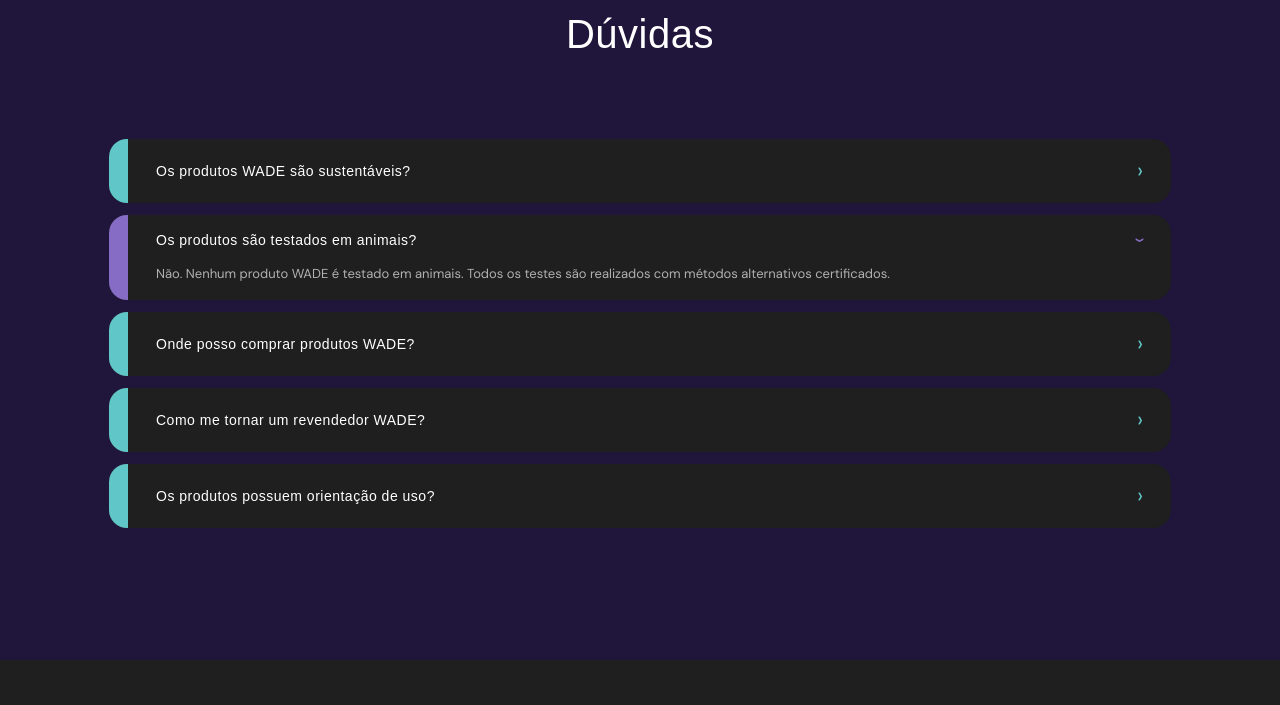
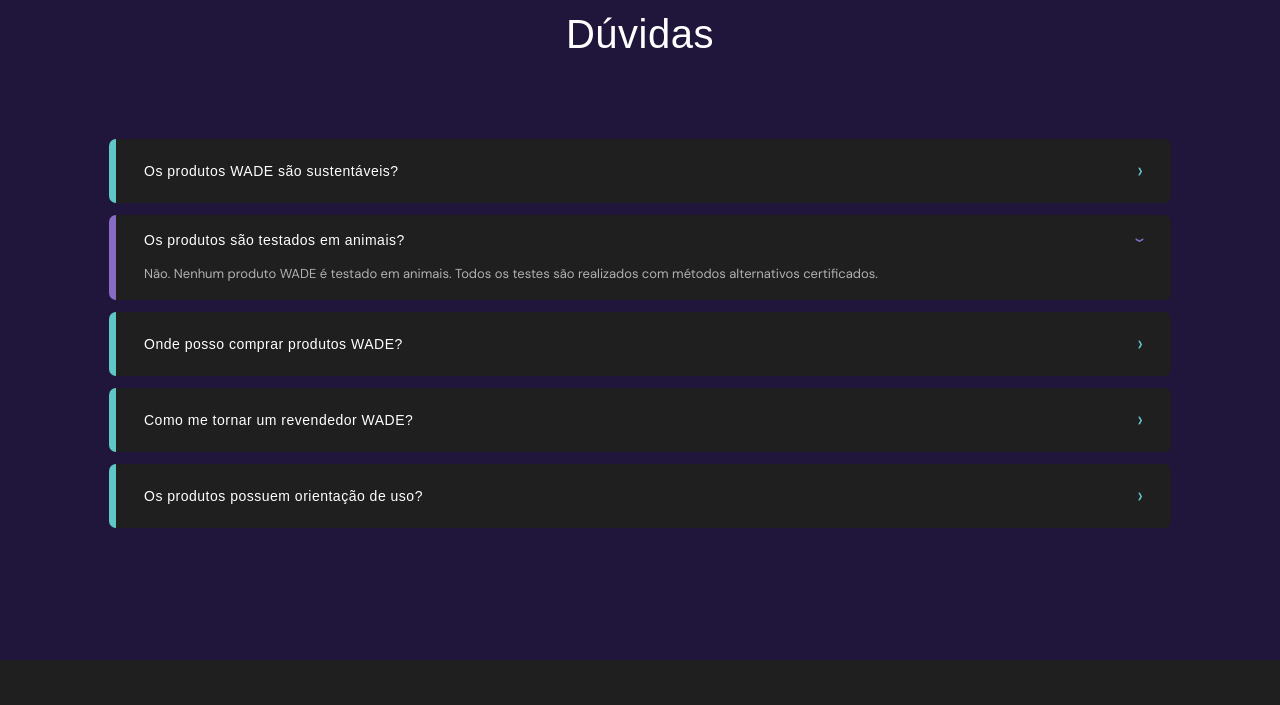
Before and after one commit to 08colossal/WADE, a plain HTML site: page Home/index.html in a window 1280 px wide. Shown: the part 2540-3245 px from the top of the page. Drawn offline with Linux system fonts and the light colour scheme; a web font is replaced by a local one.

Commit message:
Update style.css

```diff
--- a/Home/style.css
+++ b/Home/style.css
@@ -601,12 +601,12 @@ h1, h2, h3, h4,
     width: min(1062px, 100%);
     min-height: 64px;
     background: var(--bg-dark);
-    border-radius: 18px;
+    border-radius: 7px;
     overflow: hidden;
 }
 
 .accordion-left {
-    width: 19px;
+    width: 7px;
     flex-shrink: 0;
     background: var(--ciano);
     transition: background 0.3s ease;
```
